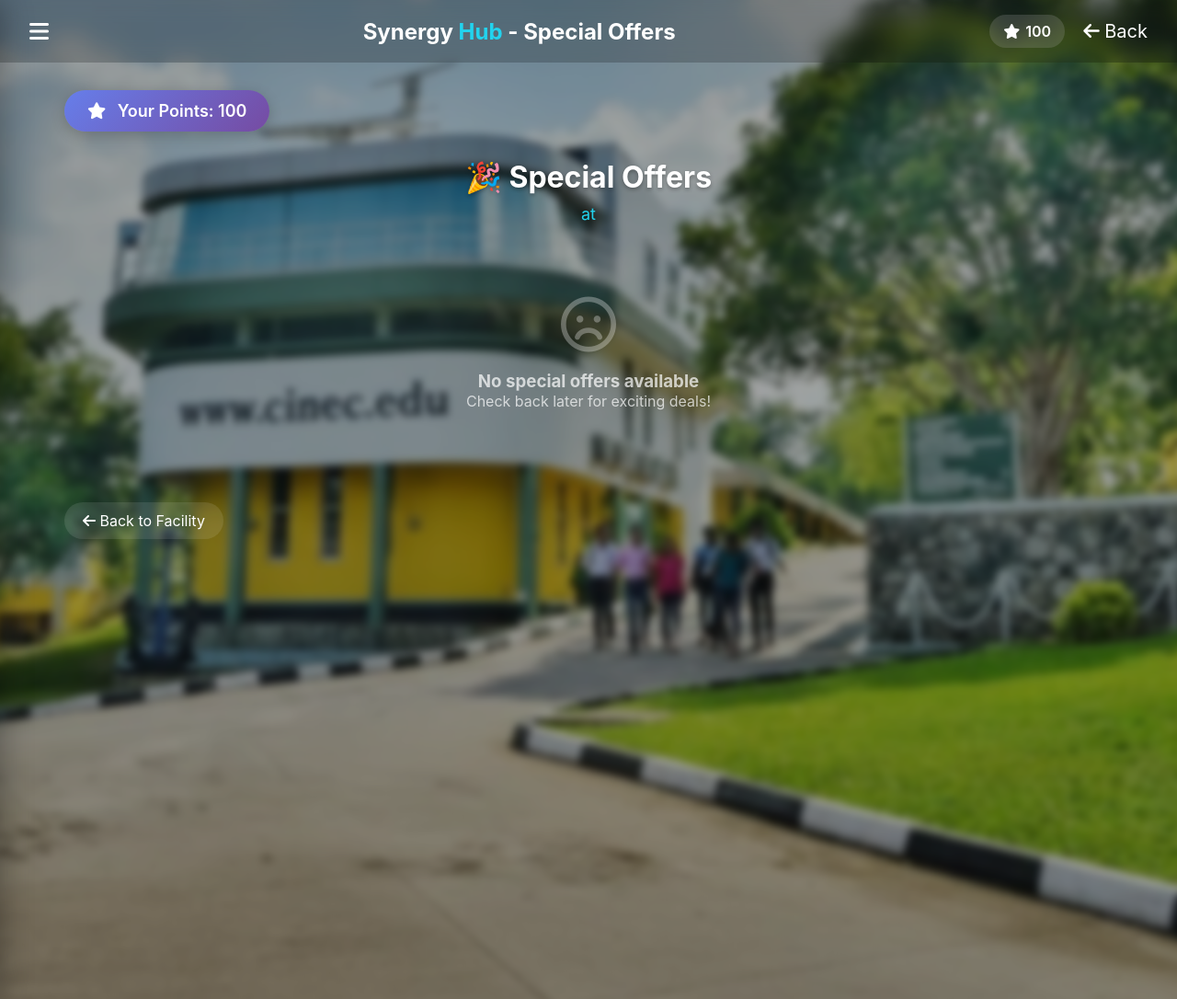
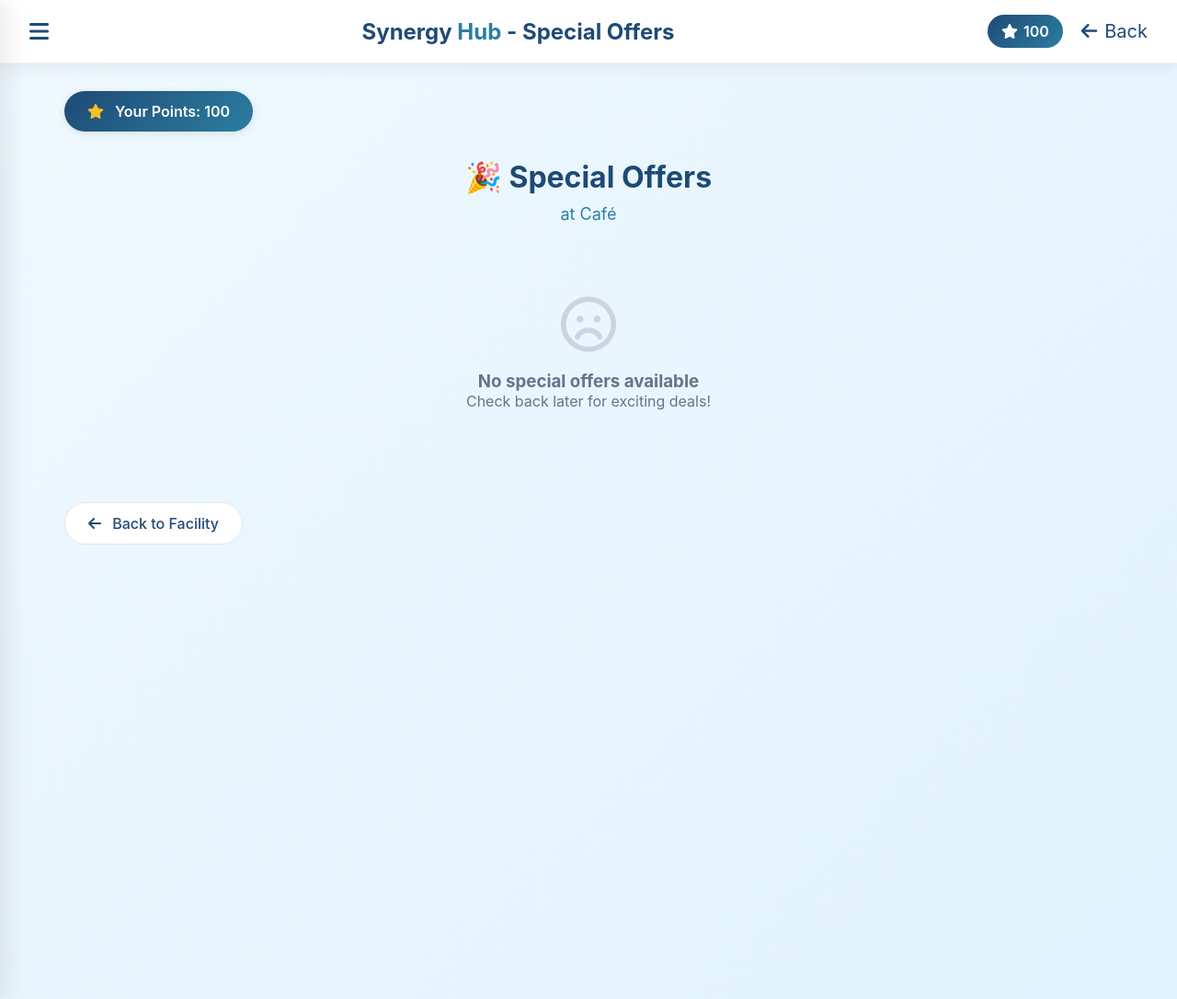
Before and after one commit to Dilshan-wijayawardhane/5CS024-Collaborative-Development, a PHP site: page /special_offers.php in a window 1280 px wide. Shown: the whole page at 92% size. Run offline with PHP 8.4, Linux system fonts and the light colour scheme; a user stored in the database is signed in; data comes from the database, SQL or seed files in the repository; data that the repository does not hold is empty.

Commit message:
Update special_offers.php

```diff
--- a/synergy-hub_Full_Project/special_offers.php
+++ b/synergy-hub_Full_Project/special_offers.php
@@ -56,19 +54,19 @@
 $facility_result = mysqli_stmt_get_result($facility_stmt);
 $facility = mysqli_fetch_assoc($facility_result);
 
-
+// Offer images - online stock images (database changes නැතුව)
 $offer_images = [
-    'Happy Hour Special' => 'beverages.jpg',
-    'Combo Meal Deal' => 'Chicken Rice + Soft Drink.jpg',
-    'Buy 1 Get 1 Free' => 'coffeeoffer.jpg',
-    'Student Discount' => 'https://images.unsplash.com/photo-1546069901-ba9599a7e63c?w=400&h=250&fit=crop',
-    'Breakfast Special' => 'https://images.unsplash.com/photo-1533089860892-a7c6f0a88666?w=400&h=250&fit=crop',
-    'Lunch Deal' => 'https://images.unsplash.com/photo-1547496502-affa22d38842?w=400&h=250&fit=crop',
-    'Dinner Combo' => 'https://images.unsplash.com/photo-1551218808-94e220e084d2?w=400&h=250&fit=crop',
+    'Happy Hour Special' => 'https://images.pexels.com/photos/312418/pexels-photo-312418.jpeg?auto=compress&cs=tinysrgb&w=600',
+    'Combo Meal Deal' => 'https://images.pexels.com/photos/1640777/pexels-photo-1640777.jpeg?auto=compress&cs=tinysrgb&w=600',
+    'Buy 1 Get 1 Free' => 'https://images.pexels.com/photos/1600727/pexels-photo-1600727.jpeg?auto=compress&cs=tinysrgb&w=600',
+    'Student Discount' => 'https://images.pexels.com/photos/3184298/pexels-photo-3184298.jpeg?auto=compress&cs=tinysrgb&w=600',
+    'Breakfast Special' => 'https://images.pexels.com/photos/1326946/pexels-photo-1326946.jpeg?auto=compress&cs=tinysrgb&w=600',
+    'Lunch Deal' => 'https://images.pexels.com/photos/1279330/pexels-photo-1279330.jpeg?auto=compress&cs=tinysrgb&w=600',
+    'Dinner Combo' => 'https://images.pexels.com/photos/406152/pexels-photo-406152.jpeg?auto=compress&cs=tinysrgb&w=600',
+    'default' => 'https://images.pexels.com/photos/1640777/pexels-photo-1640777.jpeg?auto=compress&cs=tinysrgb&w=600'
 ];
 
-
-$default_image = 'https://images.unsplash.com/photo-1546069901-ba9599a7e63c?w=400&h=250&fit=crop';
+$default_image = 'https://images.pexels.com/photos/1640777/pexels-photo-1640777.jpeg?auto=compress&cs=tinysrgb&w=600';
 ?>
 
 <!DOCTYPE html>
@@ -88,47 +86,29 @@
 
         body {
             min-height: 100vh;
+            background: linear-gradient(135deg, #f0f9ff 0%, #e0f2fe 100%);
             position: relative;
         }
 
-        .bg {
-            position: fixed;
-            top: 0;
-            left: 0;
-            right: 0;
-            bottom: 0;
-            z-index: -1;
-        }
-
-        .bg::before {
-            content: "";
-            position: absolute;
-            inset: 0;
-            background-image: url("campus.jpg");
-            background-size: cover;
-            background-position: center;
-            filter: blur(4px) brightness(0.65);
-            transform: scale(1.05);
-            pointer-events: none;
-        }
-
+        /* NAVBAR - White/Blue theme */
         .navbar {
             display: flex;
             justify-content: space-between;
             align-items: center;
             padding: 16px 32px;
-            background: rgba(0,0,0,0.2);
-            backdrop-filter: blur(10px);
+            background: white;
+            box-shadow: 0 2px 20px rgba(0, 0, 0, 0.08);
+            border-bottom: 1px solid rgba(0, 0, 0, 0.05);
         }
 
         .logo {
             font-size: 24px;
             font-weight: 700;
-            color: white;
+            color: #1e4a76;
         }
 
         .logo span {
-            color: #22d3ee;
+            color: #2c7da0;
         }
 
         .icons {
@@ -138,7 +118,7 @@
         }
 
         .menu-btn {
-            color: white;
+            color: #1e4a76;
             font-size: 24px;
             cursor: pointer;
             transition: transform 0.3s ease;
@@ -155,35 +135,37 @@
             font-weight: 600;
             padding: 8px 15px;
             border-radius: 20px;
-            background: rgba(255,255,255,0.15);
-            backdrop-filter: blur(10px);
+            background: linear-gradient(135deg, #1e4a76 0%, #2c7da0 100%);
             color: white;
+            transition: all 0.3s;
         }
 
         .home-link {
-            color: white;
+            color: #1e4a76;
             font-size: 20px;
             text-decoration: none;
+            transition: color 0.3s;
+            display: flex;
+            align-items: center;
+            gap: 8px;
         }
 
         .home-link:hover {
-            color: #22d3ee;
+            color: #2c7da0;
         }
 
-
-
+        /* SIDEBAR - White/Blue theme */
         .sidebar {
             position: fixed;
             left: -280px;
             top: 0;
             width: 280px;
             height: 100%;
-            background: linear-gradient(180deg, #1e2b3c 0%, #0d1a24 100%);
-            backdrop-filter: blur(10px);
+            background: white;
             transition: 0.4s cubic-bezier(0.4, 0, 0.2, 1);
             z-index: 9999;
-            box-shadow: 4px 0 30px rgba(0, 0, 0, 0.3);
-            border-right: 1px solid rgba(255, 255, 255, 0.1);
+            box-shadow: 4px 0 30px rgba(0, 0, 0, 0.1);
+            border-right: 1px solid rgba(0, 0, 0, 0.08);
             overflow-y: auto;
         }
 
@@ -537,33 +459,33 @@
         }
 
         .page-title {
-            color: white;
+            color: #1e4a76;
             font-size: 32px;
             margin-bottom: 10px;
             text-align: center;
-            text-shadow: 0 2px 4px rgba(0,0,0,0.3);
         }
 
         .facility-name {
-            color: #22d3ee;
+            color: #2c7da0;
             font-size: 18px;
             text-align: center;
             margin-bottom: 20px;
         }
 
         .points-badge {
-            background: linear-gradient(135deg, #667eea 0%, #764ba2 100%);
+            background: linear-gradient(135deg, #1e4a76 0%, #2c7da0 100%);
             color: white;
             padding: 12px 25px;
             border-radius: 50px;
             display: inline-block;
             margin-bottom: 30px;
             font-weight: 600;
-            font-size: 18px;
-            box-shadow: 0 4px 15px rgba(0,0,0,0.2);
+            font-size: 16px;
+            box-shadow: 0 2px 10px rgba(0, 0, 0, 0.1);
         }
 
         .points-badge i {
+            color: #fbbf24;
             margin-right: 8px;
         }
 
@@ -724,43 +647,51 @@
             grid-column: 1 / -1;
             text-align: center;
             padding: 60px;
-            color: rgba(255,255,255,0.7);
+            color: #64748b;
         }
 
         .no-offers i {
             font-size: 60px;
-            color: rgba(255,255,255,0.3);
+            color: #cbd5e1;
             margin-bottom: 20px;
         }
 
         .back-btn {
             display: inline-block;
             margin-top: 40px;
-            color: white;
+            color: #1e4a76;
             text-decoration: none;
             font-size: 16px;
-            padding: 10px 20px;
-            background: rgba(255,255,255,0.1);
+            padding: 12px 25px;
+            background: white;
             border-radius: 30px;
+            border: 1px solid #e2e8f0;
             transition: all 0.3s;
+            font-weight: 500;
         }
 
         .back-btn:hover {
-            background: rgba(255,255,255,0.2);
-            color: #22d3ee;
+            background: #1e4a76;
+            color: white;
+            border-color: #1e4a76;
+        }
+
+        .back-btn i {
+            margin-right: 8px;
         }
 
         @media (max-width: 768px) {
             .offers-grid {
                 grid-template-columns: 1fr;
             }
+
+            .container {
+                padding: 20px;
+            }
         }
     </style>
 </head>
 <body>
-
-<div class="bg"></div>
-
 
 <div id="sidebar" class="sidebar">
     <div class="sidebar-header">
@@ -890,13 +819,12 @@
     </div>
 
     <h1 class="page-title">🎉 Special Offers</h1>
-    <div class="facility-name">at <?php echo htmlspecialchars($facility['Name']); ?></div>
+    <div class="facility-name">at <?php echo htmlspecialchars($facility['Name'] ?? 'Café'); ?></div>
 
     <div class="offers-grid">
         <?php if(mysqli_num_rows($offers_result) > 0): ?>
             <?php while($offer = mysqli_fetch_assoc($offers_result)): ?>
                 <?php
-
                 $days_left = '';
                 if($offer['valid_until']) {
                     $valid_until = new DateTime($offer['valid_until']);
@@ -992,18 +919,17 @@
 </div>
 
 <script>
-
 function toggleSidebar() {
     const sidebar = document.querySelector(".sidebar");
     const overlay = document.getElementById("sidebarOverlay");
     const menuBtn = document.querySelector(".menu-btn");
 
-    if(sidebar.style.left === "0px") {
-        sidebar.style.left = "-280px";
+    if(sidebar.classList.contains("active")) {
+        sidebar.classList.remove("active");
         overlay.classList.remove("active");
         menuBtn.classList.remove("active");
     } else {
-        sidebar.style.left = "0px";
+        sidebar.classList.add("active");
         overlay.classList.add("active");
         menuBtn.classList.add("active");
     }
@@ -1017,8 +943,8 @@
     if(sidebar && btn && overlay &&
        !sidebar.contains(e.target) &&
        !btn.contains(e.target) &&
-       sidebar.style.left === "0px") {
-        sidebar.style.left = "-280px";
+       sidebar.classList.contains("active")) {
+        sidebar.classList.remove("active");
         overlay.classList.remove("active");
         btn.classList.remove("active");
     }
```
Also changed, not shown: other parts of synergy-hub_Full_Project/special_offers.php (+59 -123 lines).
